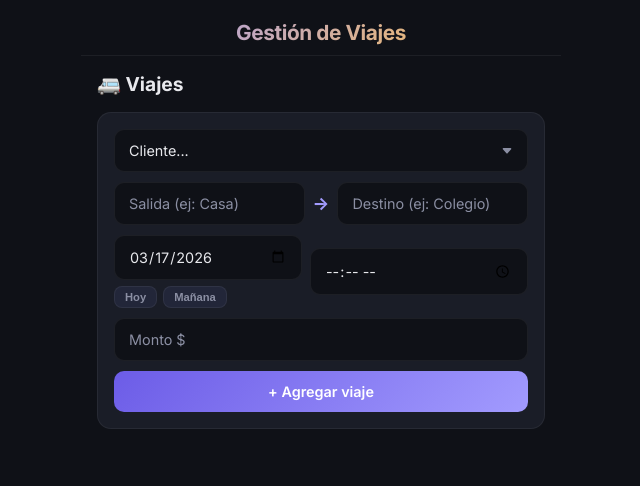
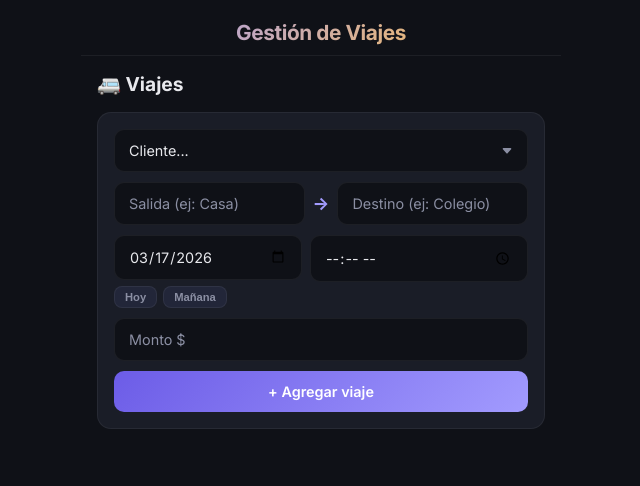
Before and after one commit to dmampel/gestor-viajes, a Flask app: page /viajes in a window 1280 px wide. Shown: the top 486 px of the page, without its empty margins (319-959 px from the left). Run offline with Flask 3, Linux system fonts and the light colour scheme; tables that the repository leaves empty hold one stand-in row (values such as "Sample post").

Commit message:
arreglo alineacion de los inputs fecha y hora en /viajes

```diff
--- a/templates/viajes.html
+++ b/templates/viajes.html
@@ -21,7 +21,7 @@
         <span class="arrow-icon">→</span>
         <input type="text" name="destino" placeholder="Destino (ej: Colegio)" required class="input-field" id="input-destino">
     </div>
-    <div class="form-row">
+    <div class="form-row" style="align-items: flex-start;">
         <div style="flex: 1; display: flex; flex-direction: column; gap: 4px;">
             <input type="date" name="fecha" value="{{ hoy }}" required class="input-field" id="input-fecha">
             <div class="date-shortcuts">
@@ -80,7 +80,7 @@
                     <span class="arrow-icon">→</span>
                     <input type="text" name="destino" value="{{ viaje.destino }}" required class="input-field">
                 </div>
-                <div class="form-row">
+                <div class="form-row" style="align-items: flex-start;">
                     <input type="date" name="fecha" value="{{ viaje.fecha_creacion }}" required class="input-field">
                     <input type="time" name="hora" value="{{ viaje.hora }}" required class="input-field">
                 </div>
```
